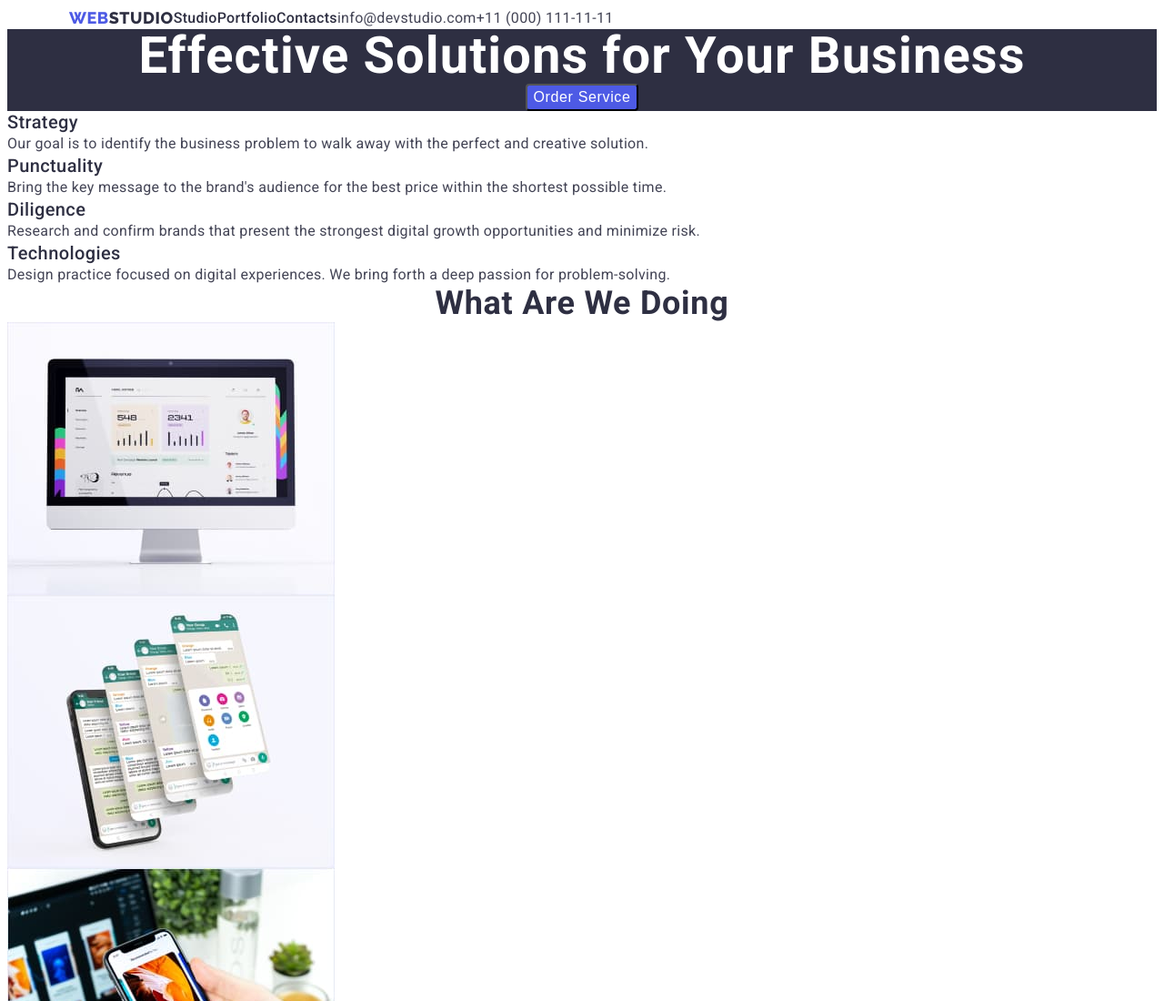
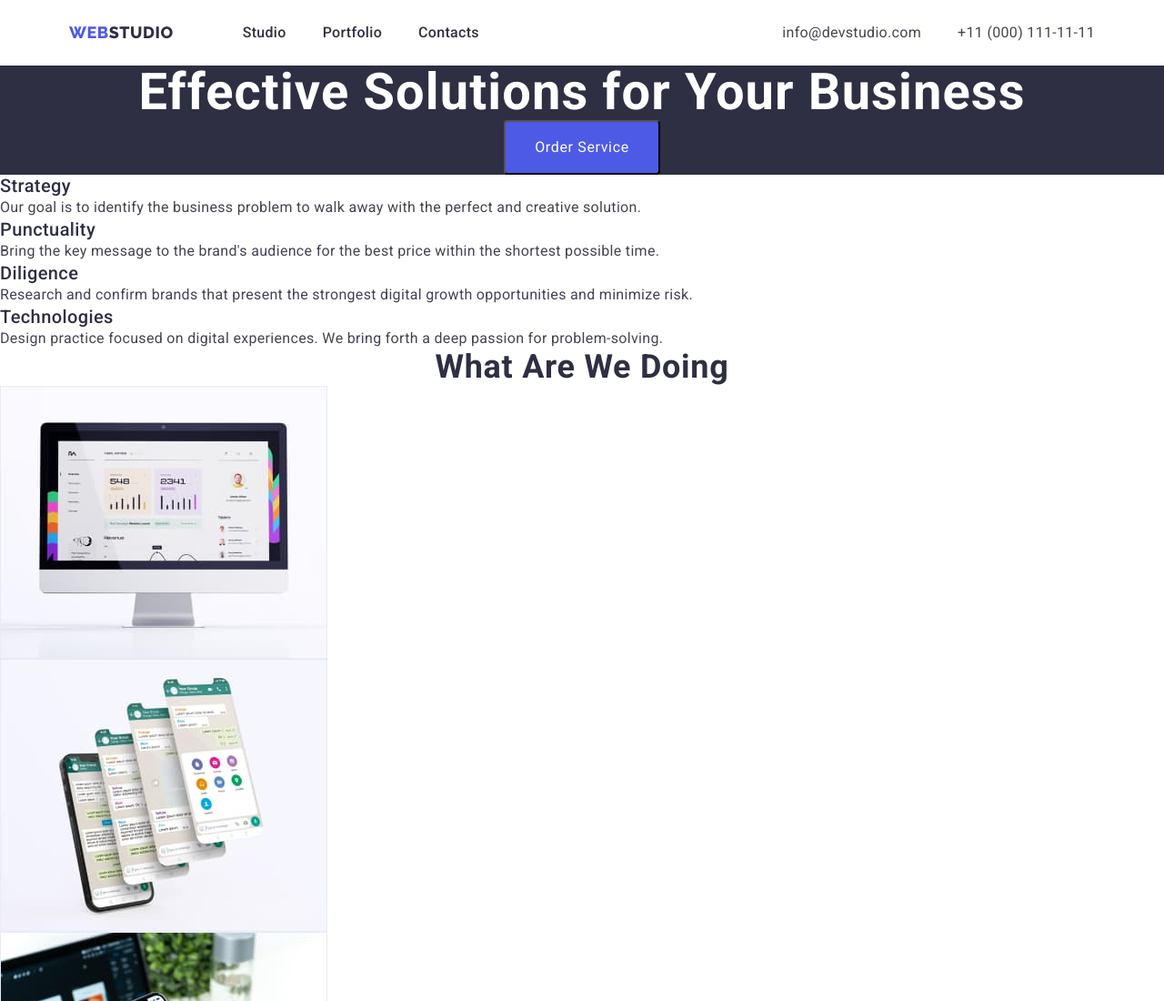
Before and after one commit to queen-raccoon/goit-markup-hw-02, a plain HTML site: page index.html in a window 1280 px wide. Shown: the top 1100 px of the page at 91% size. Drawn offline with nearby package versions, Linux system fonts and the light colour scheme.

Commit message:
Summery html + css

```diff
--- a/css/style.css
+++ b/css/style.css
@@ -43,7 +43,7 @@ body {
 }
 
 .container {
-    width: 1128px;
+    width: 1158px;
     margin-left: auto;
     margin-right: auto;
     padding-left: 15px;
@@ -65,6 +65,39 @@ button:focus {
     background: var(--acsent-color);
 }
 
+.footer-description {
+    font-weight: 400;
+    font-size: 16px;
+    letter-spacing: 0.02em;
+    color: #F4F4FD;
+}
+
+.page-footer {
+    background-color: var(--second-text-color);
+}
+/*======== /COMPONENTS ========*/
+
+
+
+/*======== HEADER ========*/
+.page-header {
+    display: flex;
+    align-items: center;
+    padding-top: 24px;
+    padding-bottom: 24px;
+}
+
+.page-header-container{
+    display: flex;
+    align-items: center;
+}
+
+.page-nav {
+    display: flex;
+    align-items: center;
+    column-gap: 76px;
+}
+
 .logo {
     color: #4D5AE5;
     font-family: var(--second-font-family);
@@ -83,38 +116,12 @@ button:focus {
     color: #f4f4fd;
 }
 
-
-
-.footer-description {
-    font-weight: 400;
-    font-size: 16px;
-    letter-spacing: 0.02em;
-    color: #F4F4FD;
-}
-
-.page-footer {
-    background-color: var(--second-text-color);
-}
-/*======== /COMPONENTS ========*/
-
-
-
-/*======== HEADER ========*/
-.page-header {
-    display: flex;
-    align-items: center;
-}
-
-.page-nav {
-    display: flex;
-    align-items: center;
-}
-
 .menu-list {
     display: flex;
     align-items: center;
     color: var(--text-color);
     font-style: normal;
+    column-gap: 40px;
 }
 
 .menu-link {
@@ -128,11 +135,14 @@ button:focus {
 .menu-link:focus {
     color: var(--acsent-color);
     text-decoration: underline;
-    /* border-radius: 2px;  */
 }
 
 .menu-item {
     color: var(--text-color);
+}
+
+.menu-address-list {
+    margin-left: auto;
 }
 
 .contact-mail-tel {
@@ -166,7 +176,7 @@ button:focus {
 }
 
 .main-btm {
-    font-weight: 500;
+    padding: 16px 32px;
     font-size: 16px;
     line-height: 1.5;
     letter-spacing: 0.04em;
@@ -222,8 +232,7 @@ button:focus {
 /* ======== portfolio.html ======== */
 /* ------ main ------ */
 .portfolio-menu {
-    font-weight: 500;
-    font-size: 16px;
+    padding: 12px 24px;
     letter-spacing: 0.04em;
     color: #4D5AE5;
     background: #F4F4FD;
--- a/index.html
+++ b/index.html
@@ -13,13 +13,15 @@
     <link rel="preconnect" href="https://fonts.gstatic.com" crossorigin>
     <link href="https://fonts.googleapis.com/css2?family=Raleway:wght@800&family=Roboto:wght@400;500;700;900&display=swap"
         rel="stylesheet">
+    <link rel="stylesheet" href="https://cdnjs.cloudflare.com/ajax/libs/modern-normalize/1.1.0/modern-normalize.min.css">
     <link rel="stylesheet" href="./css/style.css">
 </head>
 
 <body>
     <!-- HEADER -->
-    <header class="page-header container">
+    <header class="page-header">
         <!-- Top Line -->
+        <div class="container page-header-container">
             <nav class="page-nav">
                 <a href="./index.html" class="logo link">
                     Web<span class="logo-studio-up">Studio</span>
@@ -47,6 +49,7 @@
                     </li>
                 </ul>
             </address>
+        </div>
     </header>
 
 
```
Also changed, not shown: portfolio.html (+3 -1 lines). Lines whose indentation alone changed are shown as unchanged.
